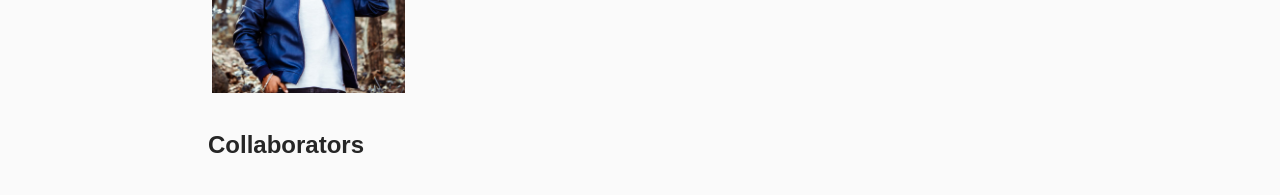
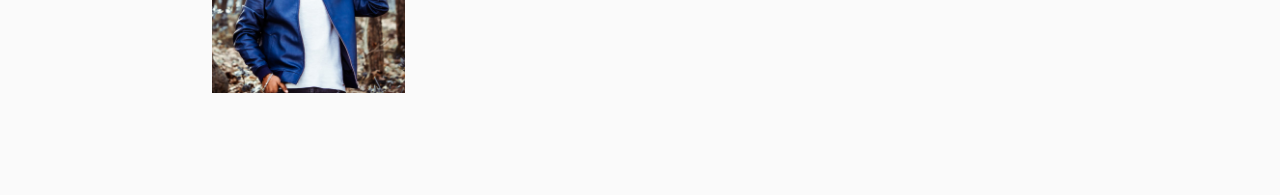
Before and after one commit to aienvsustainability/aienvsustainability.github.io, a Next.js app: page /about/our-team in a window 1280 px wide. Shown: the part 1780-1975 px from the top of the page. Built offline with nearby package versions, Linux system fonts and the light colour scheme; a web font is replaced by a local one.

Commit message:
Update Section.tsx
Temporarily removed the collaborators section

```diff
--- a/components/about/team/Section.tsx
+++ b/components/about/team/Section.tsx
@@ -95,14 +95,14 @@ const TeamSection = () => {
                         {renderTeamMembers(scholars)}
                     </div>
 
-                    <h2 className="px-48 text-left text-2xl font-extrabold text-neutral-800 max-lg:px-8">
+{/*                     <h2 className="px-48 text-left text-2xl font-extrabold text-neutral-800 max-lg:px-8">
                         Collaborators
                     </h2>
                     <div
                         id="advisory-team"
                         className="grid grid-cols-4 justify-center gap-5 px-48 py-8 max-lg:grid-cols-1 max-lg:px-8">
                         {renderTeamMembers(collaborators)}
-                    </div>
+                    </div> */}
                 </div>
             </section>
         </>
```
